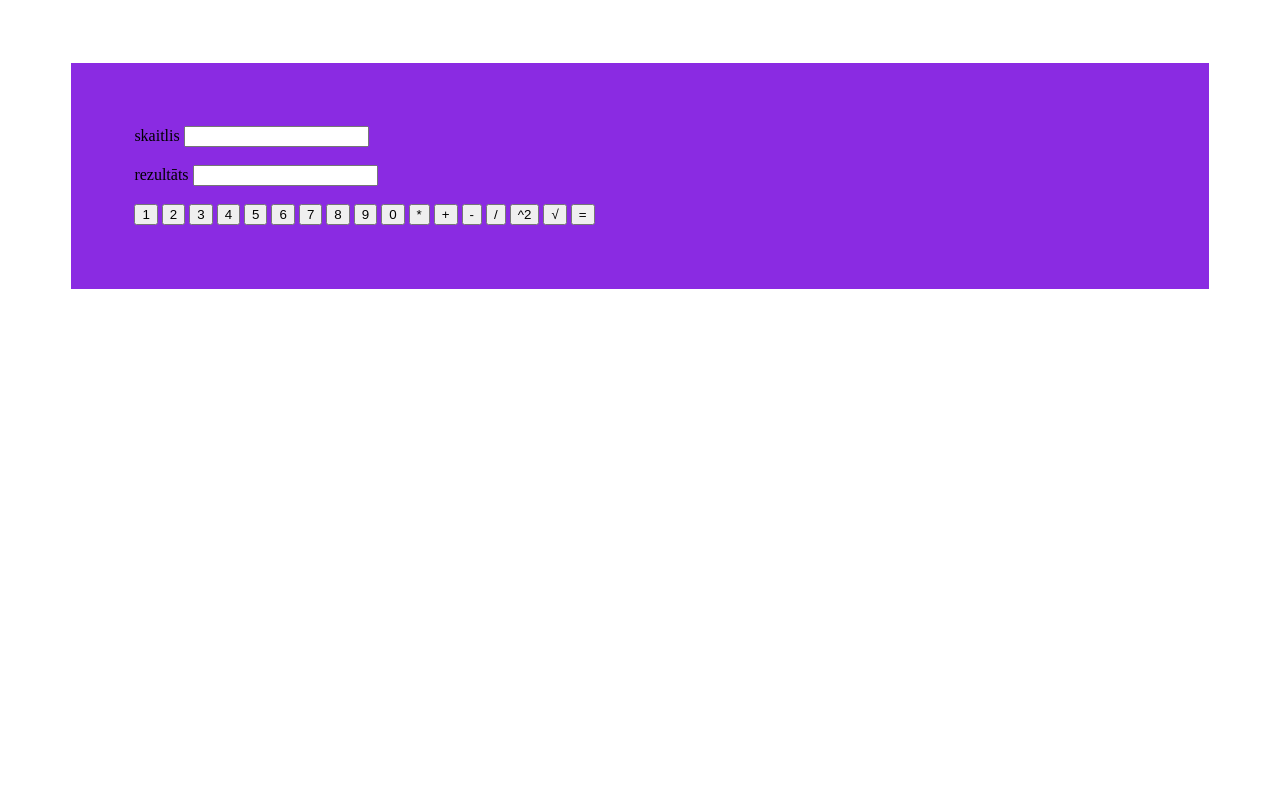
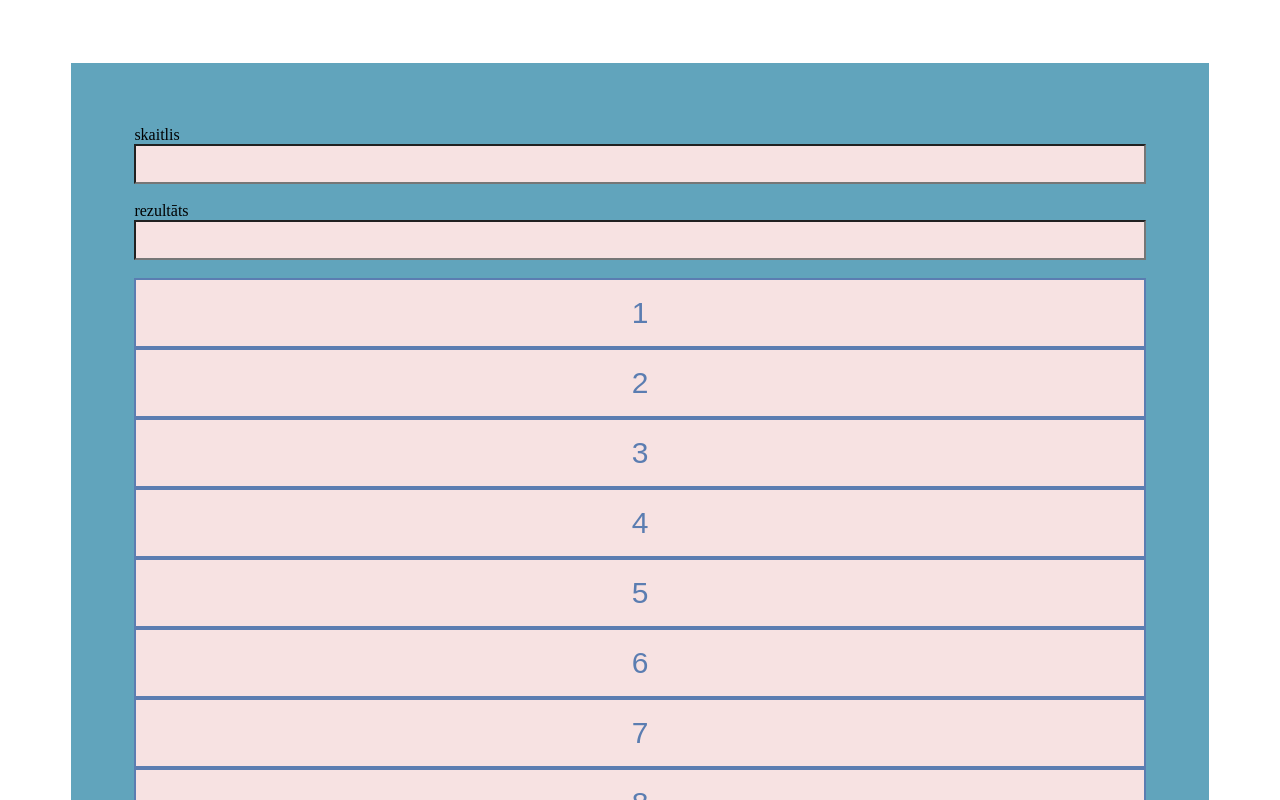
Before and after one commit to sssvint/kalkulators, a plain HTML site: page index.html in a window 1280 px wide. Shown: the top 800 px of the page. Drawn offline with Linux system fonts and the light colour scheme.

Commit message:
Update stili.css

```diff
--- a/stili.css
+++ b/stili.css
@@ -1,9 +1,56 @@
 .labais {
     float: center;
-    background-color: blueviolet;
+    background-color: #61A4BC;
     margin: 5%;
     padding: 5%;
 }
+#kalk{
+  margin: auto;
+  width: auto;
+}
+
 .neradit{
    display: none;
   }
+  button{
+    background-color: #F7E2E2;
+    border: none;
+    color: #5B7DB1;;
+    padding: 16px 32px;
+    text-align: center;
+    text-decoration: none;
+    display: inline-block;
+    font-size: 30px;
+    width: 100%;
+    transition-duration: 0.2s;
+    cursor: pointer;
+    border: 2px solid #5B7DB1;
+    font-family: 'Rajdhani', sans-serif
+  }
+  button:hover {
+    background-color: #96a4bb;
+    color: white;
+  }
+  button:active{
+    background-color: #1A132F;
+  }
+  input{
+    background-color: #F7E2E2;
+    color: #5B7DB1;
+    padding: 0.1% 0.1%;
+    font-size: 30px;
+    width: 100%;
+  }
+  #cipari{
+    width: 20%;
+    margin: auto;
+  }
+  /* #skaitlis {
+    width: 10%;
+  }
+  #zime{
+    width: 10%;
+  }
+  #rez2{
+    width: 20%;
+  }
```
